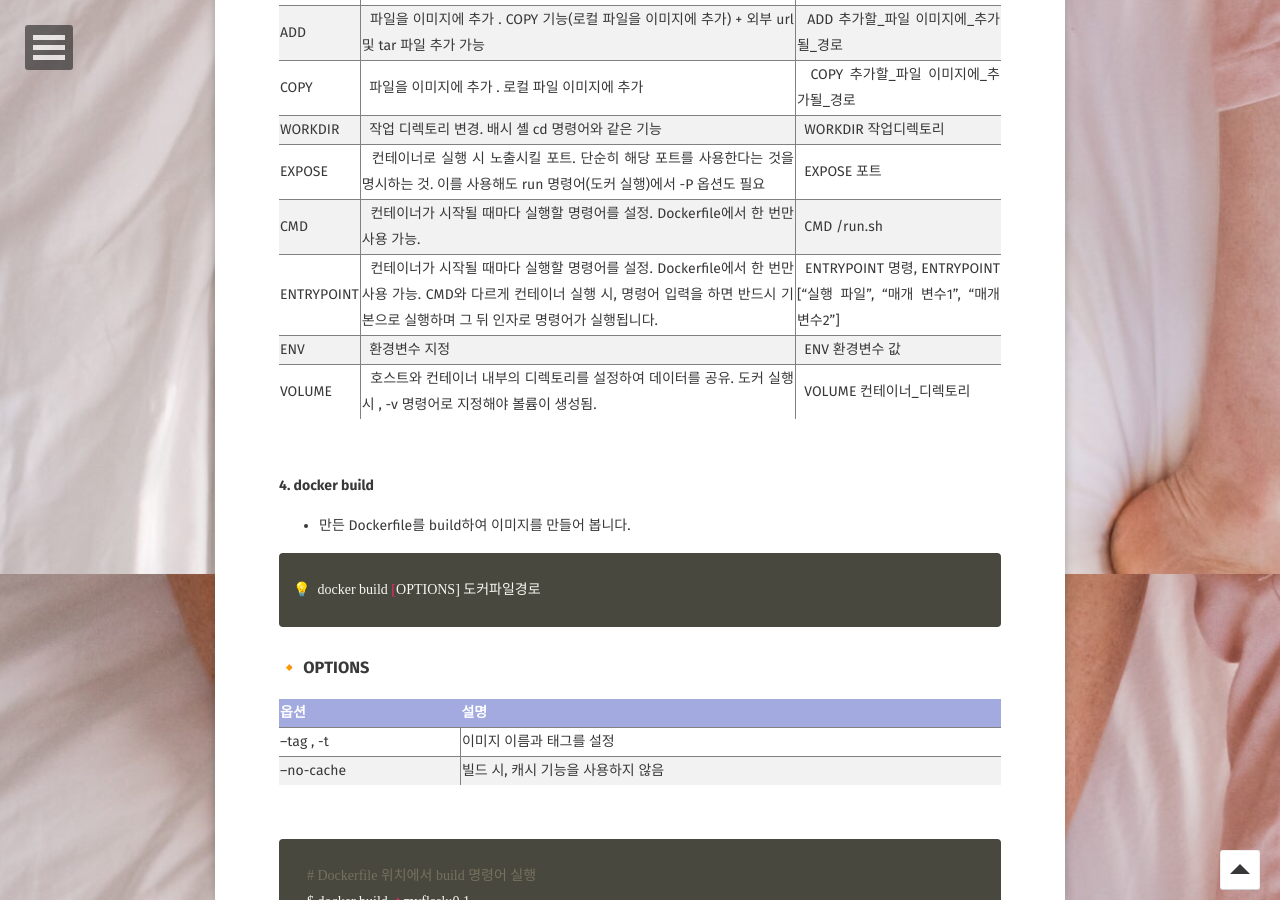
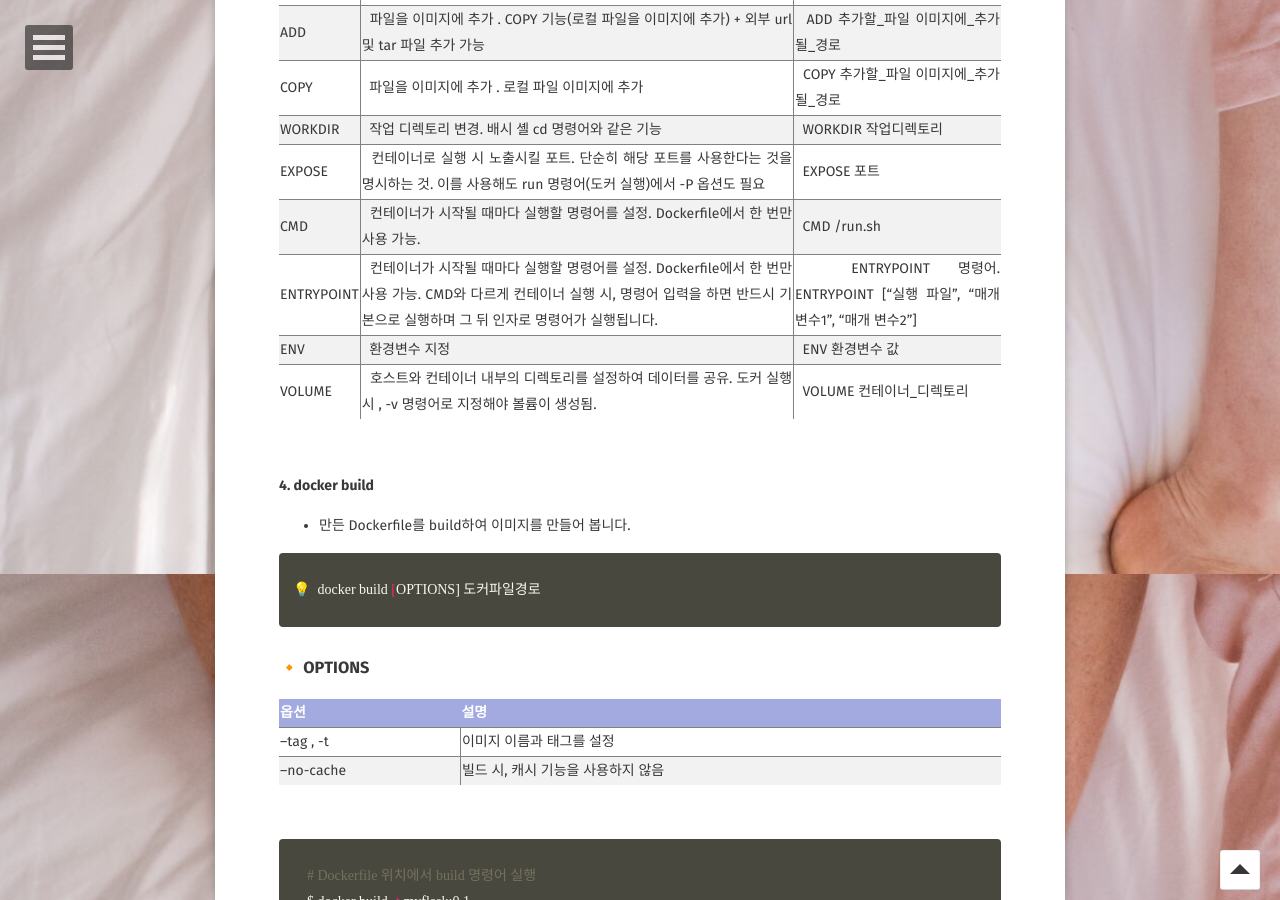
Before and after one commit to JUNGEEYOU/JUNGEEYOU.github.io, a Jekyll site: the page built from _posts/2020-03-29-docker-3-post.md, in a window 1280 px wide and 900 px high, scrolled down 7526 px. Built offline with Jekyll 4.4.1, drawn with Linux system fonts in a browser that asks for light colours; some web fonts are replaced; comment, search, counter and statistics services are not loaded.

Commit message:
도커 이미지 만들기

```diff
--- a/_posts/2020-03-29-docker-3-post.md
+++ b/_posts/2020-03-29-docker-3-post.md
@@ -257,7 +257,7 @@
  | WORKDIR|  <span>&nbsp;</span> 작업 디렉토리 변경. 배시 셸 cd 명령어와 같은 기능  |  <span>&nbsp;</span> WORKDIR 작업디렉토리 |
  | EXPOSE|  <span>&nbsp;</span> 컨테이너로 실행 시 노출시킬 포트. 단순히 해당 포트를 사용한다는 것을 명시하는 것. 이를 사용해도 run 명령어(도커 실행)에서 -P 옵션도 필요   |  <span>&nbsp;</span> EXPOSE 포트 |
  | CMD |  <span>&nbsp;</span> 컨테이너가 시작될 때마다 실행할 명령어를 설정. Dockerfile에서 한 번만 사용 가능.     |  <span>&nbsp;</span> CMD /run.sh |
- | ENTRYPOINT|  <span>&nbsp;</span> 컨테이너가 시작될 때마다 실행할 명령어를 설정.  Dockerfile에서 한 번만 사용 가능. CMD와 다르게 컨테이너 실행 시, 명령어 입력을 하면 반드시 기본으로 실행하며 그 뒤 인자로 명령어가 실행됩니다.  |  <span>&nbsp;</span> ENTRYPOINT 명령, ENTRYPOINT ["실행 파일", "매개 변수1", "매개 변수2"] |
+ | ENTRYPOINT|  <span>&nbsp;</span> 컨테이너가 시작될 때마다 실행할 명령어를 설정.  Dockerfile에서 한 번만 사용 가능. CMD와 다르게 컨테이너 실행 시, 명령어 입력을 하면 반드시 기본으로 실행하며 그 뒤 인자로 명령어가 실행됩니다.  |  <span>&nbsp;</span> ENTRYPOINT 명령어. ENTRYPOINT ["실행 파일", "매개 변수1", "매개 변수2"] |
  | ENV|  <span>&nbsp;</span> 환경변수 지정    |  <span>&nbsp;</span> ENV  환경변수 값 |
  | VOLUME |  <span>&nbsp;</span> 호스트와 컨테이너 내부의 디렉토리를 설정하여 데이터를 공유.  도커 실행 시 , -v 명령어로 지정해야 볼륨이 생성됨.     |  <span>&nbsp;</span> VOLUME  컨테이너_디렉토리  |
  {:.inner-borders}
```
